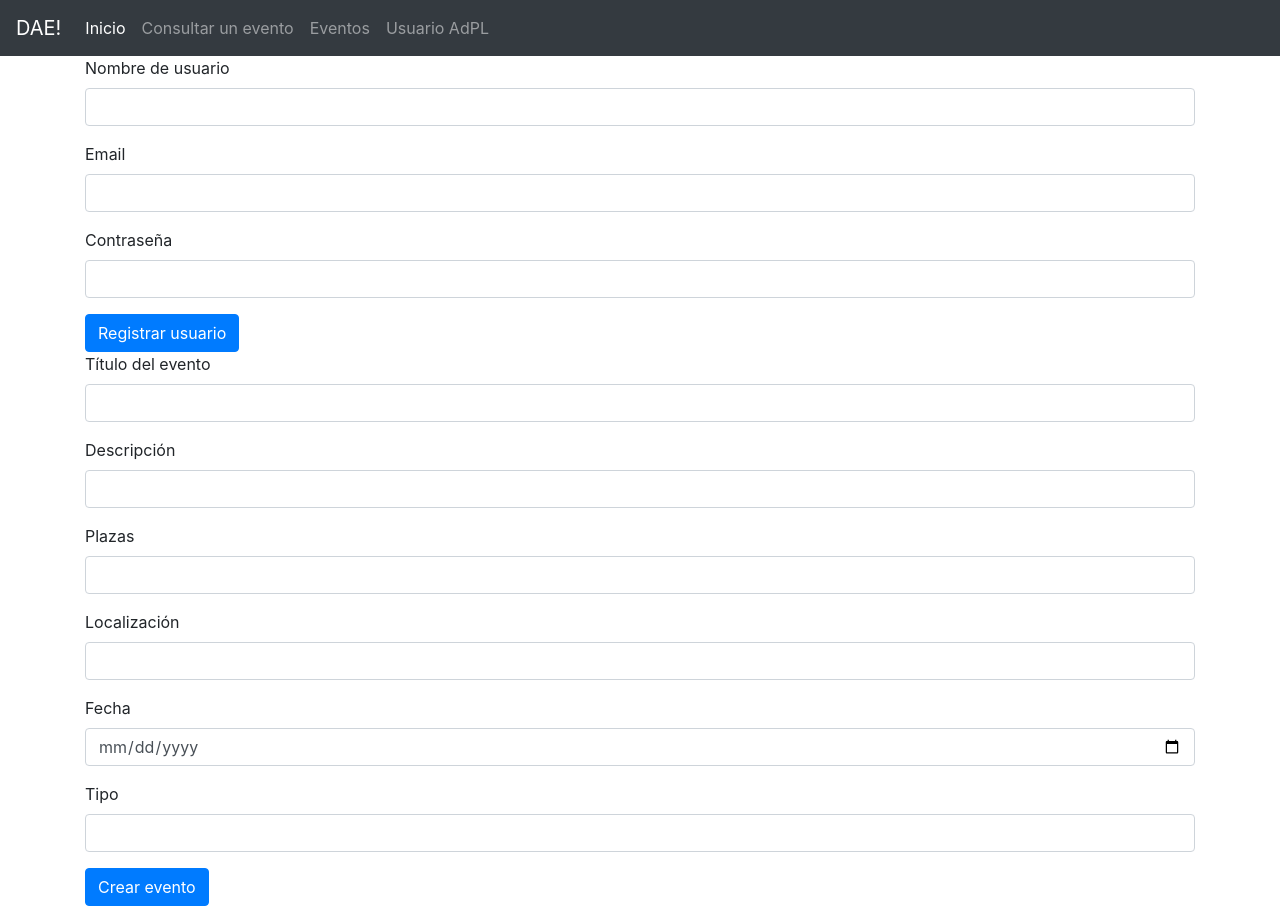
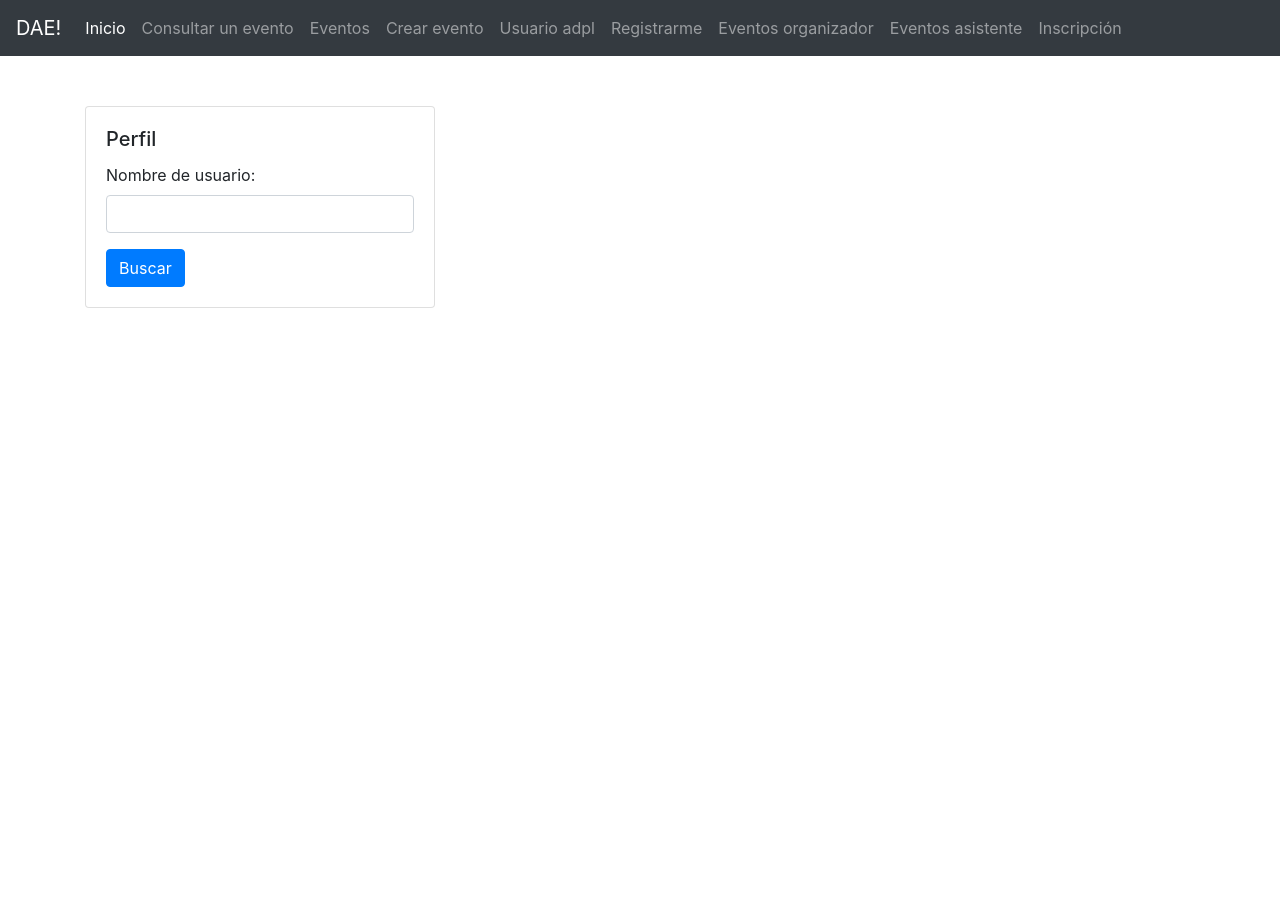
Before and after one commit to AdPL/Cliente-DAE, an Angular app: page /usuarios/adpl in a window 1280 px wide. Before the commit this address led to /. After the commit the page ends 800 px from the top, so only its background shows below. Built offline with nearby package versions, Linux system fonts and the light colour scheme; no server answers.

Commit message:
Actualización de layouts, router y html

```diff
--- a/src/app/evento.ts
+++ b/src/app/evento.ts
@@ -1,3 +1,5 @@
+import { Usuario } from './usuario';
+
 export class Evento {
   titulo: string;
   nMax: number;
--- a/src/app/header/header.component.html
+++ b/src/app/header/header.component.html
@@ -8,7 +8,12 @@
       <a class="nav-item nav-link active" routerLink="/">Inicio <span class="sr-only">(current)</span></a>
       <a class="nav-item nav-link" routerLink="/consulta">Consultar un evento</a>
       <a class="nav-item nav-link" routerLink="/eventos">Eventos</a>
-      <a class="nav-item nav-link" routerLink="/usuarios/adpl">Usuario AdPL</a>
+      <a class="nav-item nav-link" routerLink="/eventos/nuevo">Crear evento</a>
+      <a class="nav-item nav-link" routerLink="/usuarios/adpl">Usuario adpl</a>
+      <a class="nav-item nav-link" routerLink="/registro">Registrarme</a>
+      <a class="nav-item nav-link" routerLink="/eventos/organizador">Eventos organizador</a>
+      <a class="nav-item nav-link" routerLink="/eventos/asistente">Eventos asistente</a>
+      <a class="nav-item nav-link" routerLink="/eventos/inscripcion">Inscripción</a>
     </div>
   </div>
 </nav>
--- a/src/app/layout/layout.component.html
+++ b/src/app/layout/layout.component.html
@@ -1,7 +1,5 @@
 <app-header></app-header>
-<div class="container">
+<div class="container" style="margin-top:50px;">
   <router-outlet></router-outlet>
-  <app-usuario-registrar></app-usuario-registrar>
-  <app-eventos-crear></app-eventos-crear>
 </div>
 <!--<app-footer></app-footer>-->
--- a/src/app/usuario-consulta/usuario-consulta.component.html
+++ b/src/app/usuario-consulta/usuario-consulta.component.html
@@ -9,7 +9,7 @@
             {{usuario.idUsuario}}: {{ usuario.nombre}} ({{ usuario.email }})
           </div>
         </div>
-        <div *ngIf="!usuario">
+        <div *ngIf="error">
           <div class="alert alert-danger" role="alert">
             <h3>Error</h3>
             Usuario no encontrado
```
Also changed, not shown: src/app/app-routing.module.ts (+9 -1 lines).
